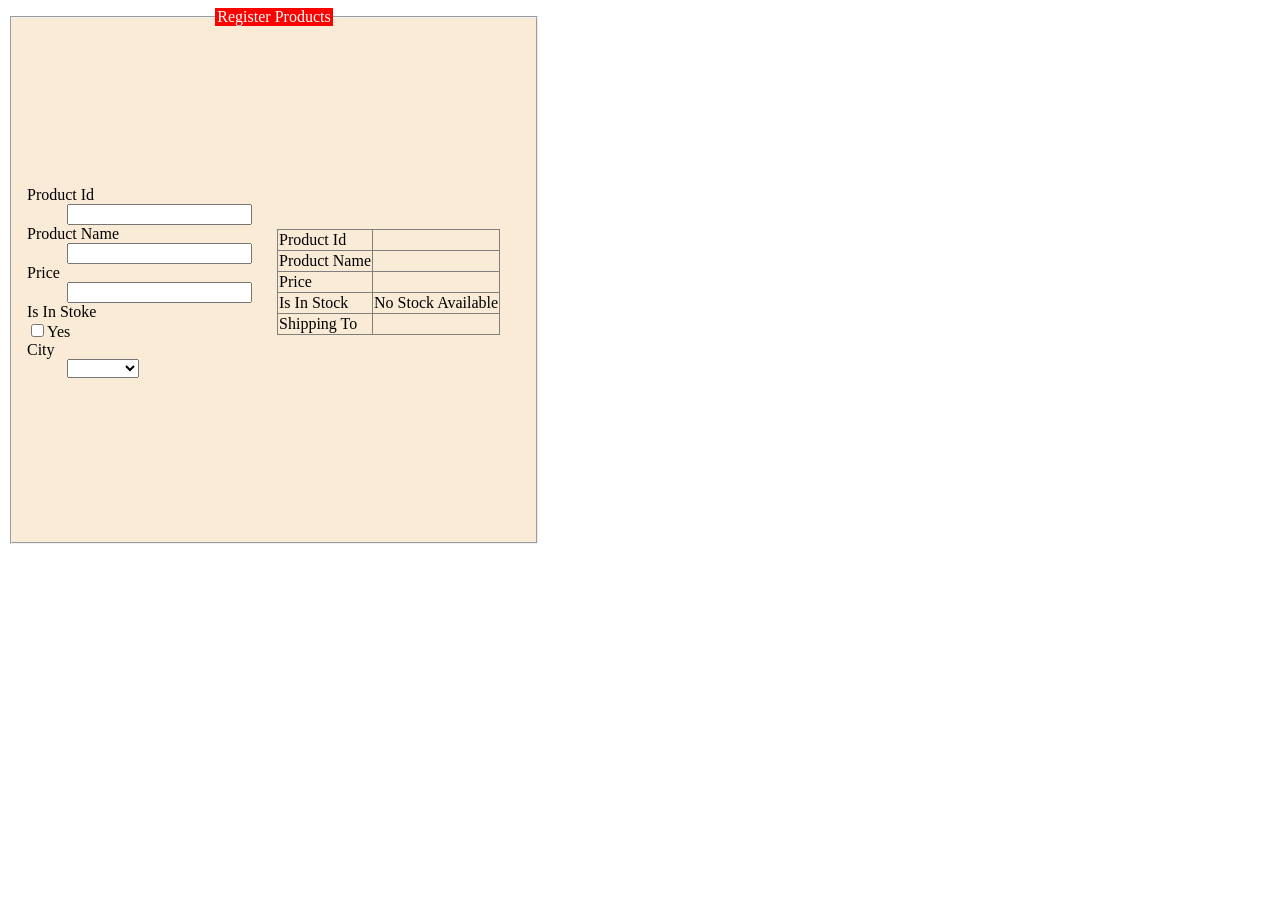
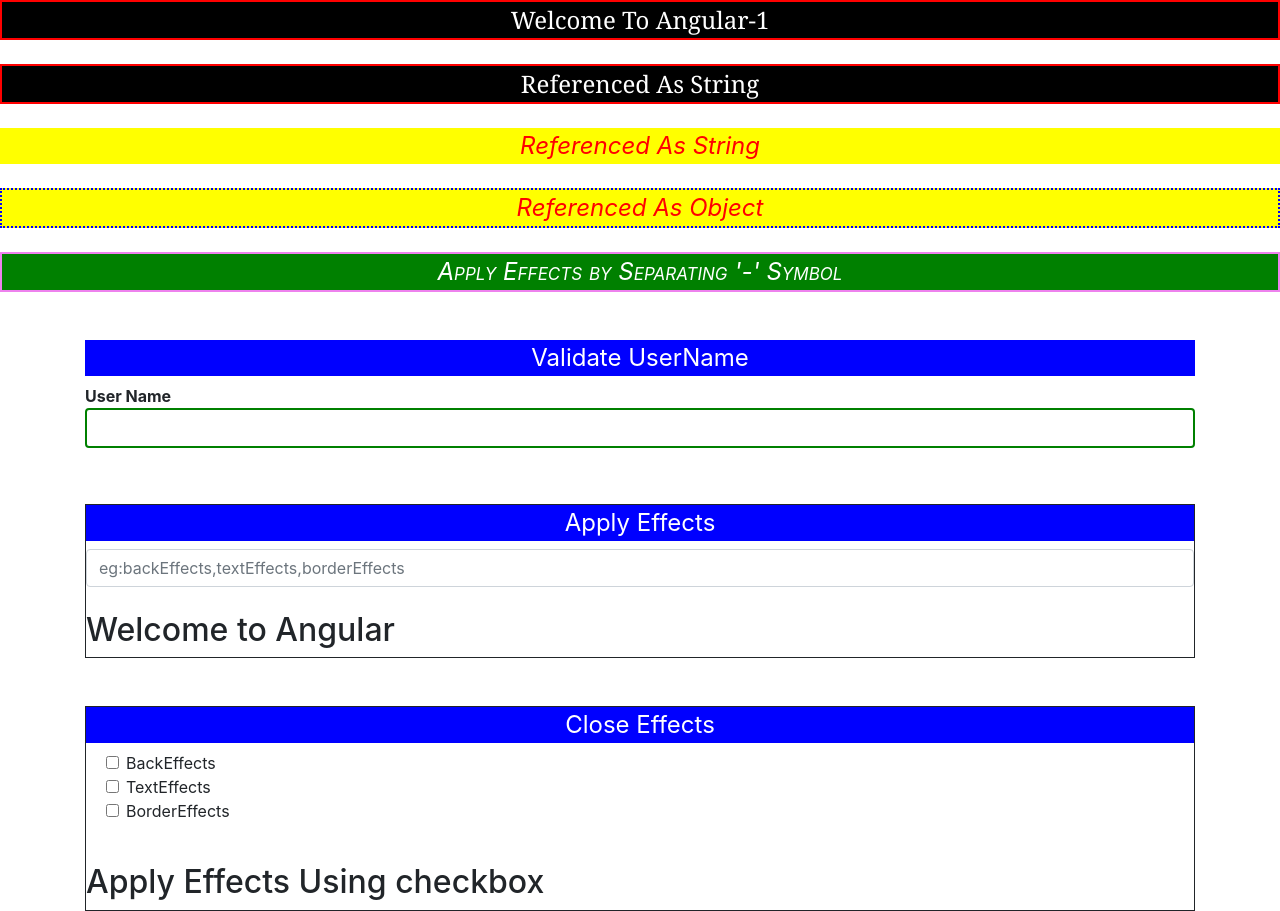
Before and after one commit to VijayProjects/Angular7, an Angular app: page / in a window 1280 px wide. Before the commit the page ends 800 px from the top, so only its background shows below. Built offline with nearby package versions, Linux system fonts and the light colour scheme.

Commit message:
mvvmdemo classdemo application are added

```diff
--- a/src/app/app.module.ts
+++ b/src/app/app.module.ts
@@ -7,6 +7,8 @@
 import { HomeComponent } from './home/home.component';
 import { RegisterComponent } from './register/register.component';
 import { FormsModule } from '@angular/forms';
+import { MvvmdemoComponent } from './mvvmdemo/mvvmdemo.component';
+import { ClassdemoComponent } from './classdemo/classdemo.component';
 
 
 
@@ -16,6 +18,8 @@
     LoginComponent,
     HomeComponent,
     RegisterComponent,
+    MvvmdemoComponent,
+    ClassdemoComponent,
   ],
   imports: [
     BrowserModule,
@@ -23,6 +27,6 @@
     FormsModule
   ],
   providers: [],
-  bootstrap: [RegisterComponent]
+  bootstrap: [ClassdemoComponent]
 })
 export class AppModule { }
--- /dev/null
+++ b/src/app/classdemo/classdemo.component.css
@@ -0,0 +1,46 @@
+.backEffects{
+    background-color: yellow;
+}
+
+.textEffects{
+    color:red;
+    font-size: 1.5rem;
+    font-style: italic;
+    text-align: center;
+}
+
+.borderEffects{
+    border: 2px dotted blue;
+}
+
+.effects{
+    background-color: black;
+    font-family: Georgia, 'Times New Roman', Times, serif;
+    font-size: 1.5rem;
+    color:white;
+    border: 2px solid red;
+    text-align:center;
+}
+.apply-effects{
+    background-color:green;
+    font-style: italic;
+    font-variant: small-caps;
+    font-size: 1.5rem;
+    color:white;
+    border: 2px solid violet;
+    text-align:center;
+}
+
+.errorEffects{
+    border: 2px solid red;
+}
+
+.validateEffects{
+    border: 2px solid green;
+}
+
+legend{
+    background-color: blue;
+    text-align: center;
+    color:white;
+}
--- /dev/null
+++ b/src/app/classdemo/classdemo.component.html
@@ -0,0 +1,54 @@
+<head>
+    <link rel="stylesheet" href="https://maxcdn.bootstrapcdn.com/bootstrap/4.0.0/css/bootstrap.min.css">
+</head>
+<!-- Model-1 Using component value -->
+<div [class.effects]="isEffects">Welcome To Angular-1</div>
+<br>
+<!-- Reference as String -->
+<div [ngClass]="'effects'">Referenced As String</div>
+<br>
+<!-- Referenced as Array -->
+<div [ngClass]="['backEffects','textEffects']">Referenced As String</div>
+<br>
+<!-- Referenced as Object -->
+<div [ngClass]="{backEffects:true,borderEffects:true,textEffects:true}">Referenced As  Object</div>
+<br>
+<!-- class name sperating by '-' symbol -->
+<div [ngClass]="{'apply-effects':true}">Apply Effects by Separating '-' Symbol</div>
+<br><br>
+<div class="container">
+    <fieldset>
+        <legend>Validate UserName</legend>
+        <dt>User Name</dt>
+            <dd>
+            <input class="form-control" type="text" [ngClass]="{errorEffects:userName.invalid,validateEffects:userName.valid}"
+                ngModel #userName="ngModel" pattern="[A-Z]{4,10}">
+            </dd>
+    </fieldset>
+    <br><br>
+    <div style="border: 1px solid">
+    <fieldset>
+        <legend>Apply Effects</legend>
+        <!-- Two-way Data Binding note: input text values by default string array-->
+        <input type="text" [(ngModel)]="applyEffects" placeholder="eg:backEffects,textEffects,borderEffects"
+            class="form-control">
+    </fieldset>
+    <br>
+    <h2 [ngClass]="applyEffects">Welcome to Angular</h2>
+    </div>
+    <br><br>
+    <div style="border: 1px solid">
+        <fieldset>
+            <legend>Close Effects</legend>
+            <ol>
+                <input type="checkbox" class="form-check-input" [(ngModel)]="isBack">BackEffects
+                <br>
+                <input type="checkbox" class="form-check-input" [(ngModel)]="isText">TextEffects
+                <br>
+                <input type="checkbox" class="form-check-input" [(ngModel)]="isBorder">BorderEffects
+            </ol>
+        </fieldset>
+        <br>
+        <h2 [ngClass]="{backEffects:isBack,textEffects:isText,borderEffects:isBorder}">Apply Effects Using checkbox</h2>
+    </div>
+</div>
--- /dev/null
+++ b/src/app/classdemo/classdemo.component.ts
@@ -0,0 +1,14 @@
+import { Component } from '@angular/core';
+
+@Component({
+  selector: 'app-classdemo',
+  templateUrl: './classdemo.component.html',
+  styleUrls: ['./classdemo.component.css']
+})
+export class ClassdemoComponent {
+  public isEffects = true; // if it is 'false' no effects will come
+  public isText;
+  public isBack;
+  public isBorder;
+  public applyEffects;
+}
--- /dev/null
+++ b/src/app/mvvmdemo/mvvmdemo.component.html
@@ -0,0 +1,56 @@
+<head>
+    <link rel="stylesheet" href="https://maxcdn.bootstrapcdn.com/bootstrap/4.0.0/css/bootstrap.min.css">
+</head>
+<div class="container">
+    <fieldset>
+        <legend>Register Products</legend>
+        <table class="table">
+            <tr>
+            <td>
+                <dl>
+                    <dt>Product Id</dt>
+                    <dd><input type="number" ngModel #txtId="ngModel"></dd>
+                    <dt>Product Name</dt>
+                    <dd><input type="text" ngModel #txtName="ngModel"></dd>
+                    <dt>Price</dt>
+                    <dd><input type="number" ngModel #txtPrice="ngModel"></dd>
+                    <dt>Is In Stoke</dt>
+                    <dt><input type="checkbox" ngModel #cbxStock="ngModel">Yes</dt>
+                    <dt>City</dt>
+                    <dd>
+                        <select ngModel #lstCity="ngModel">
+                            <option>Hyd</option>
+                            <option>Chennai</option>
+                            <option>Delhi</option>
+                        </select>
+                    </dd>
+                </dl>
+            </td>
+            <td>
+                <table class="table table-info">
+                        <tr>
+                            <td>Product Id</td>
+                            <td>{{txtId.value}}</td>
+                        </tr>
+                        <tr>
+                            <td>Product Name</td>
+                            <td>{{txtName.value}}</td>
+                        </tr>
+                        <tr>
+                            <td>Price</td>
+                            <td>{{txtPrice.value}}</td>
+                        </tr>
+                        <tr>
+                            <td>Is In Stock</td>
+                            <td>{{(cbxStock.value)?"Stock Available":"No Stock Available"}}</td>
+                        </tr>
+                        <tr>
+                            <td>Shipping To</td>
+                            <td>{{lstCity.value}}</td>
+                        </tr>
+                </table>
+            </td>
+            </tr>
+        </table>
+    </fieldset>
+</div>
--- /dev/null
+++ b/src/app/mvvmdemo/mvvmdemo.component.ts
@@ -0,0 +1,15 @@
+import { Component, OnInit } from '@angular/core';
+
+@Component({
+  selector: 'app-mvvmdemo',
+  templateUrl: './mvvmdemo.component.html',
+  styleUrls: ['./mvvmdemo.component.css']
+})
+export class MvvmdemoComponent implements OnInit {
+
+  constructor() { }
+
+  ngOnInit() {
+  }
+
+}
--- a/src/app/register/register.component.html
+++ b/src/app/register/register.component.html
@@ -1,3 +1,5 @@
+
+raja
 <fieldset>
     <legend>Register Products</legend>
     <table width="500" height="500">
--- a/src/index.html
+++ b/src/index.html
@@ -9,6 +9,6 @@
   <link rel="icon" type="image/x-icon" href="favicon.ico">
 </head>
 <body>
-  <app-register></app-register>
+  <app-classdemo></app-classdemo>
 </body>
 </html>
```
Also changed, not shown: src/app/mvvmdemo/mvvmdemo.component.css (added).
